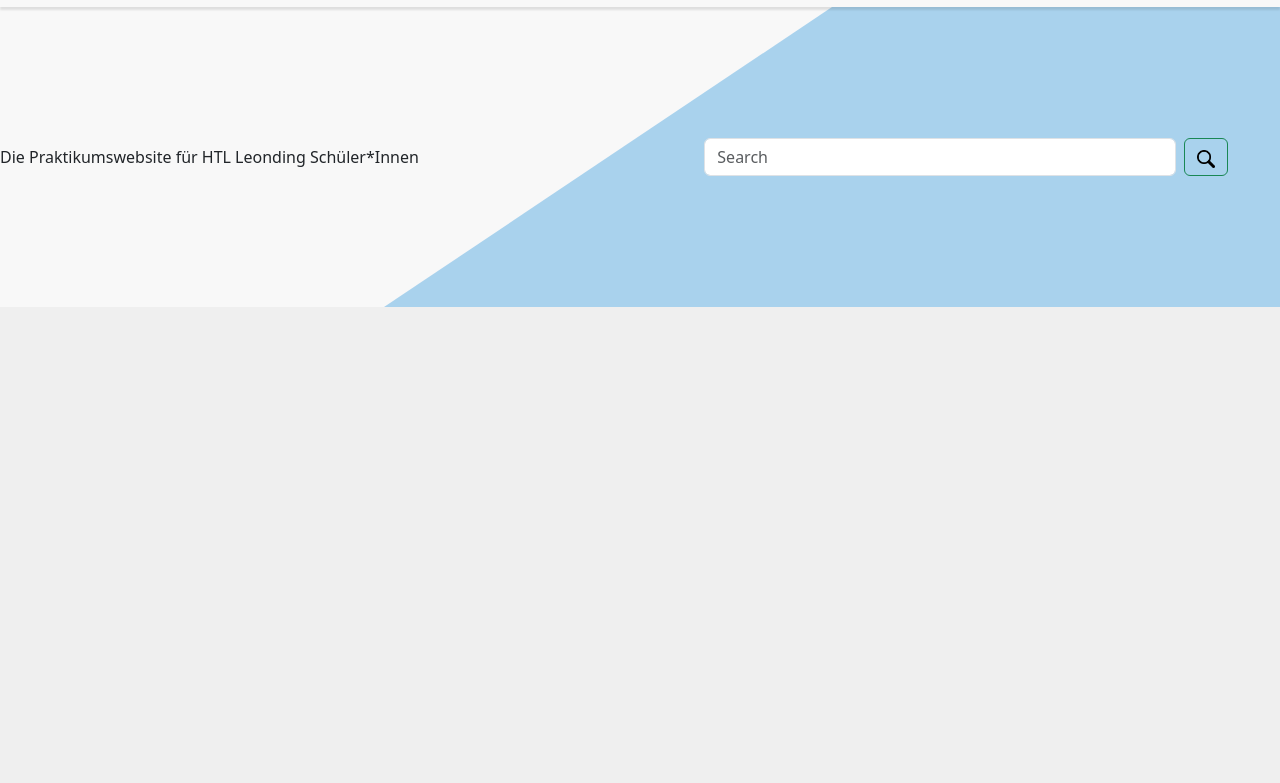
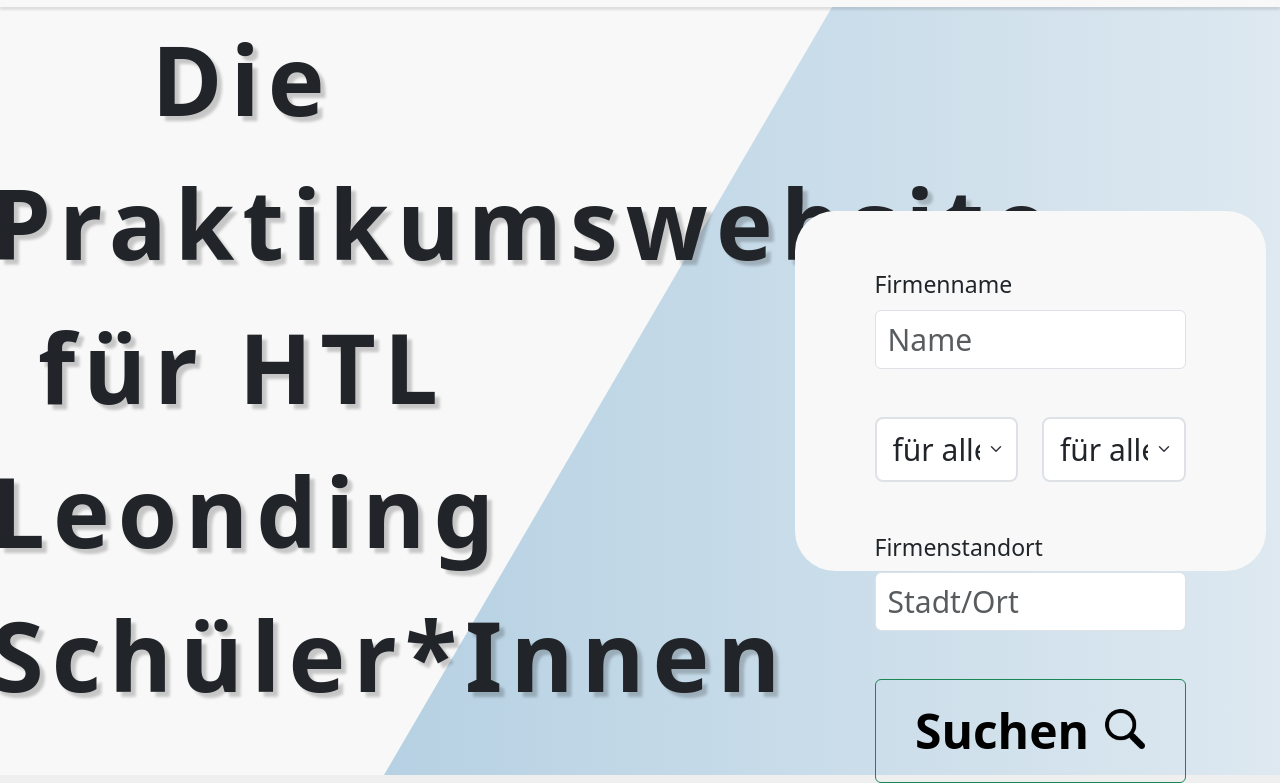
Before and after one commit to Mel1406/Winterprojekt, a plain HTML site: page index.html in a window 1280 px wide. Shown: the part 53-836 px from the top of the page. Before the commit the page ends 800 px from the top, so only its background shows below. Drawn offline with nearby package versions, Linux system fonts and the light colour scheme.

Commit message:
landing page done for laptop, doesnt work yet on mobile

```diff
--- a/Style Files/style_index.css
+++ b/Style Files/style_index.css
@@ -1,9 +1,46 @@
 .abgeschrägtes-div {
-    height: 300px;
-    background-color: rgba(52, 152, 219, 0.4);
+    height: 96vh;
+    background: linear-gradient(to right, rgb(182, 209, 227), rgba(134, 181, 215, 0.23));
     clip-path: polygon(50% 0%, 100% 0%, 100% 100%, 0% 100%);
     position: absolute;
     width: 70%;
     justify-self: end;
 
 }
+
+.big-font-start{
+    font-size: 6rem;
+    font-weight: bold;
+    max-width: 80%;
+    line-height: 9rem;
+    letter-spacing: 0.5rem;
+    margin-bottom: 3rem;
+    margin-right: 9rem;
+    text-shadow: rgba(0, 0, 0, 0.2) 5px 5px 3px;
+}
+
+#search-box{
+    height: 45vh;
+    border-radius: 40px;
+    margin-left: 8rem;
+    padding: 0.5rem;
+}
+.submit{
+    min-width: 100%;
+    background-color: rgba(255, 255, 255, 0);
+    color: black;
+    font-weight: bold;
+    font-size: 3rem;
+    height: 6.5rem
+
+}
+.submit img{
+    margin-left: 1rem;
+    margin-bottom: 0.8rem;
+    max-width: 40px;
+    max-height: 40px;
+    transition: filter .15s ease-in-out;
+}
+.submit:hover img{
+    filter: grayscale(1) invert(1);
+}
--- a/Style Files/style_overall.css
+++ b/Style Files/style_overall.css
@@ -4,6 +4,7 @@
     --fs-normal: 10px;
     --fs-medium: 13px;
     --fs-medium-big: 16px;
+    --fs-big: 20px;
     --fs-header: 25px;
 }
 @media (min-width: 576px)
@@ -12,6 +13,7 @@
         --fs-normal: 12px;
         --fs-medium: 15px;
         --fs-medium-big: 18px;
+        --fs-big: 23px;
         --fs-header: 28px;
     }
     .gray-bg{
@@ -24,6 +26,7 @@
         --fs-normal: 14px;
         --fs-medium: 17px;
         --fs-medium-big: 20px;
+        --fs-big: 26px;
         --fs-header: 35px;
     }
 }
@@ -33,6 +36,7 @@
         --fs-normal: 16px;
         --fs-medium: 20px;
         --fs-medium-big: 23px;
+        --fs-big: 30px;
         --fs-header: 40px;
     }
 }
@@ -53,7 +57,9 @@
 }
 .text-medium-big{
     font-size: var(--fs-medium-big);
-
+}
+.text-big{
+    font-size: var(--fs-big);
 }
 .bg-whiteish{
     background-color: var(--bg-color-whiteish);
--- a/index.html
+++ b/index.html
@@ -59,24 +59,70 @@
         </div>
     </div>
 </nav>
-<div class="bg-whiteish full-width d-grid z-index-1 position-relative" style="height: 300px">
+<div class="bg-whiteish full-width d-grid z-index-3 position-relative" style="height: 96vh">
     <div class="abgeschrägtes-div z-index-2"></div>
     <div class="row">
-        <div class="col-6 d-flex align-items-center text-center z-index-3">
-            Die Praktikumswebsite für HTL Leonding Schüler*Innen
+        <div class="col-6 z-index-3 d-flex align-items-center justify-content-center">
+            <div class="text-center big-font-start">
+                Die Praktikumswebsite für HTL Leonding Schüler*Innen
+            </div>
         </div>
         <div class="col-6 z-index-3 d-flex align-items-center justify-content-center">
-            <div class="col-10">
-            <form class="d-flex" role="search">
-                <input aria-label="Search" class="form-control me-2" placeholder="Search" type="search">
-                <button class="btn btn-outline-success" type="submit"><img alt="magnifying glass"
-                                                                           class="img-fluid" height="20px"
-                                                                           src="Assets/magnifying-glass.png"
-                                                                           width="20px"></button>
-            </form>
-        </div>
+            <div class="col-9 bg-whiteish z-index-3 d-flex align-content-center" id="search-box">
+                <div class="container">
+                    <div class="row m-5">
+                        <div class="col-12">
+
+                            <label class="form-label text-center text-medium-big" for="search">Firmenname</label>
+                            <input aria-label="Search" class="form-control text-big" id="search" placeholder="Name"
+                                   type="search">
+
+
+                        </div>
+                    </div>
+                    <div class="row m-5">
+                        <div class="col-6 d-flex justify-content-center align-content-center">
+                            <select aria-label="Schulstufe auswahl"
+                                    class="form-select form-select-lg border border-2 text-big">
+                                <option selected>für alle Schulstufen</option>
+                                <option value="1">1 Schulstufe</option>
+                                <option value="2">2 Schulstufe</option>
+                                <option value="3">3 Schulstufe</option>
+                                <option value="4">4 Schulstufe</option>
+                            </select>
+                        </div>
+                        <div class="col-6 d-flex justify-content-center align-items-center">
+                            <select aria-label="Zweig auswahl"
+                                    class="form-select form-select-lg border border-2 text-big">
+                                <option selected>für alle Zweige</option>
+                                <option value="1">Informatik</option>
+                                <option value="2">Medientechnik</option>
+                                <option value="3">Medizintechnik</option>
+                                <option value="4">Elektronik</option>
+                            </select>
+                        </div>
+                    </div>
+                    <div class="row m-5">
+                        <div class="col-12">
+                            <label class="form-label text-center text-medium-big" for="inputCity">Firmenstandort</label>
+
+                            <input class="form-control text-big" id="inputCity" placeholder="Stadt/Ort" type="text">
+                        </div>
+                    </div>
+                    <div class="row m-5">
+                        <div class="col-12 d-flex justify-content-center">
+                        <button class="btn btn-outline-success submit" type="submit">Suchen<img alt="magnifying glass"
+                                                                                                class="img-fluid"
+                                                                                                src="Assets/magnifying-glass.png"
+                        ></button>
+                    </div>
+                    </div>
+                </div>
+            </div>
+
         </div>
     </div>
+
 </div>
 <script crossorigin="anonymous"
         integrity="sha384-C6RzsynM9kWDrMNeT87bh95OGNyZPhcTNXj1NW7RuBCsyN/o0jlpcV8Qyq46cDfL"
```
Also changed, not shown: Pages/General Pages/internships.html (+18 -33 lines).
